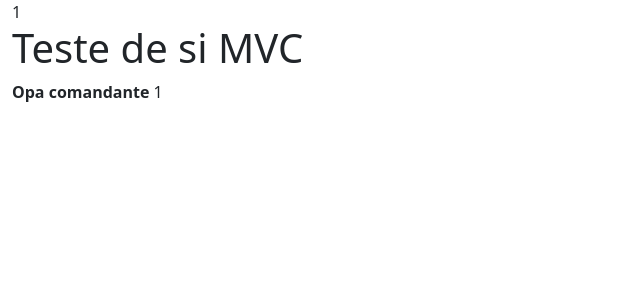
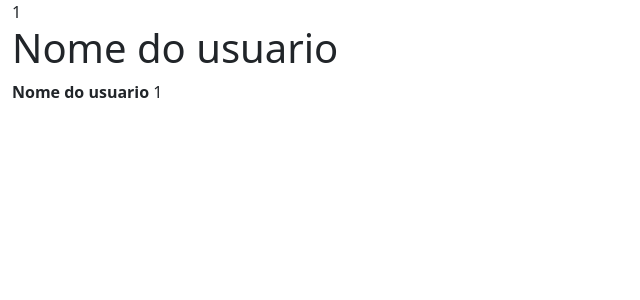
Before and after one commit to FranklysG/store_mvc, a PHP site: page / in a window 1280 px wide. Shown: the top 300 px of the page, without its empty margins (0-640 px from the left). Run offline with PHP 8.4, Linux system fonts and the light colour scheme.

Commit message:
adjusts in the class user and home

```diff
--- a/app/control/pages/Home.php
+++ b/app/control/pages/Home.php
@@ -3,6 +3,7 @@
 namespace App\control\pages;
 
 use App\view\View;
+use App\model\entity\User;
 
 class Home extends Page{
 
@@ -11,9 +12,10 @@ class Home extends Page{
      * @return String
      */
     public static function getHome(){
+        $objUser = new User;
         $content = View::render('pages/home', array(
-            'title' => 'Teste de si MVC',
-            'content' => 'Opa comandante'
+            'title' => $objUser->name,
+            'content' => $objUser->title,
         ));
 
         return parent::getPage('Home', $content);
--- /dev/null
+++ b/app/model/entity/User.php
@@ -0,0 +1,10 @@
+<?php
+
+namespace App\model\entity;
+
+class User{
+
+    public $name = 'Nome do usuario';
+    public $title = 'Nome do usuario';
+
+}
```
